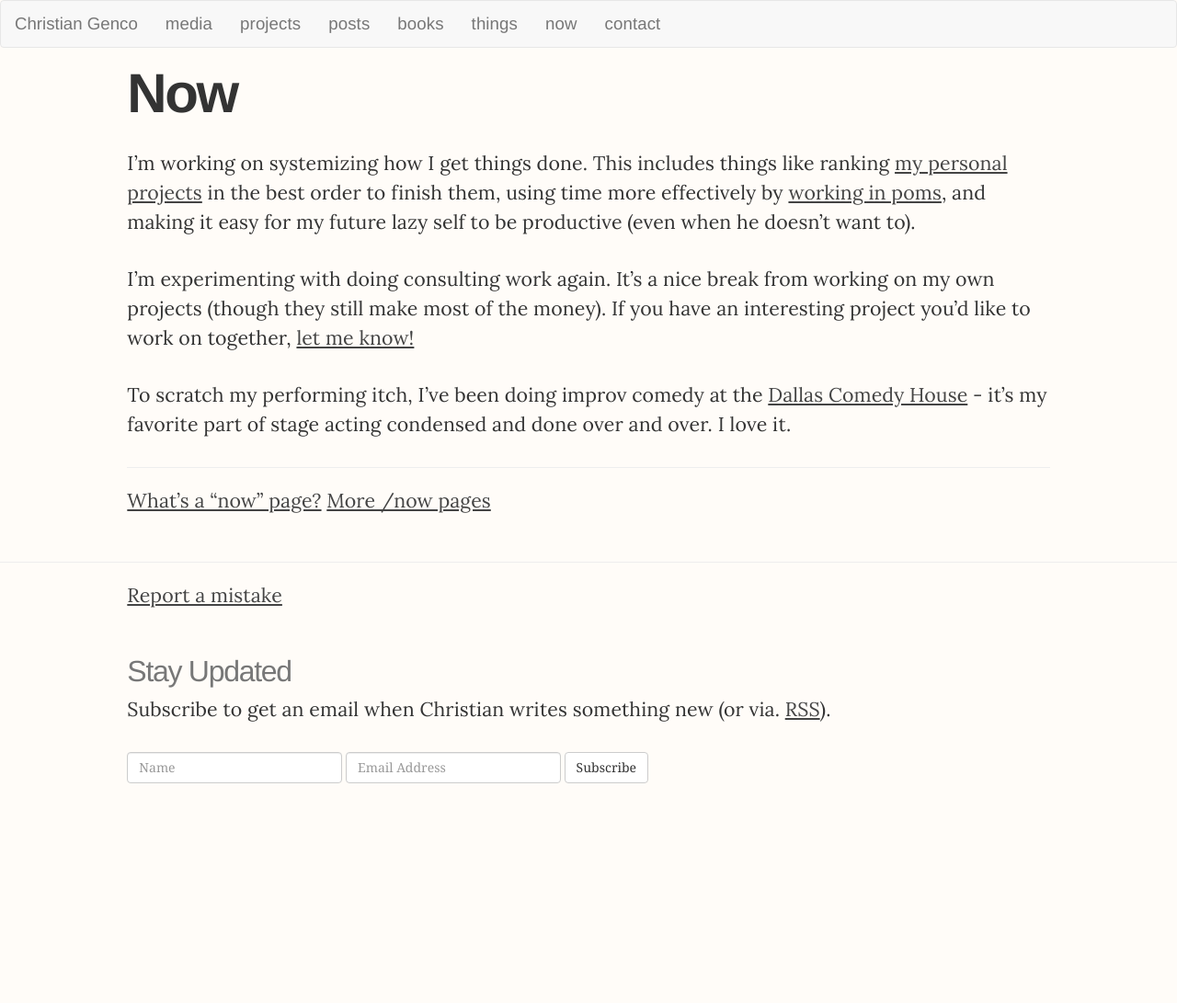
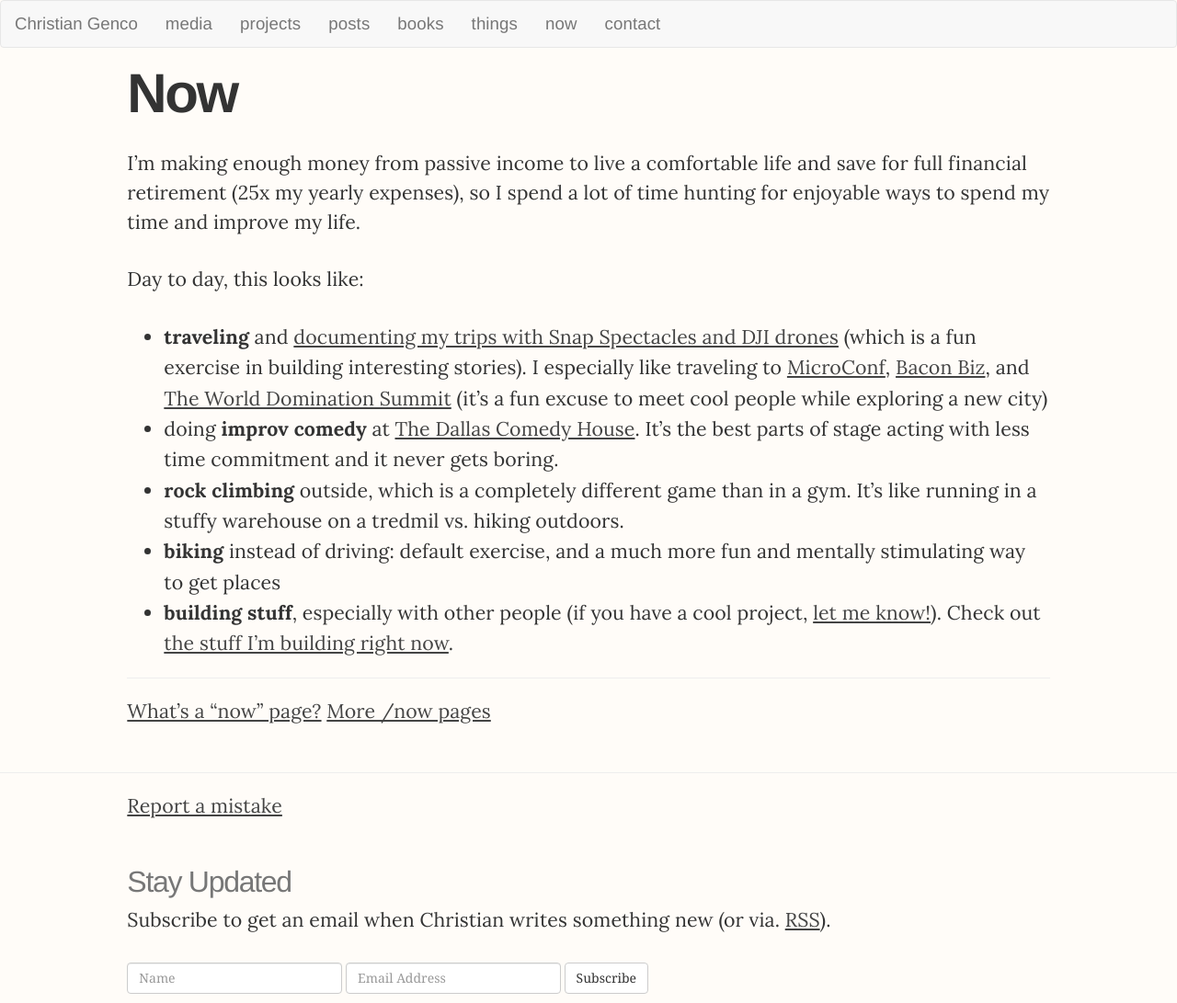
Before and after one commit to christiangenco/christiangenco.github.io, a Jekyll site: the page built from now.md, in a window 1280 px wide. Shown: the whole page at 92% size. Built offline with Jekyll 4.4.1, drawn with Linux system fonts in a browser that asks for light colours; nearby versions of some CDN libraries; before the commit the page ends 900 px from its top, so only the background shows below that.

Commit message:
update now

```diff
--- a/now.md
+++ b/now.md
@@ -7,11 +7,15 @@ layout: page
 type: page
 ---
 
-I'm working on systemizing how I get things done. This includes things like ranking [my personal projects](/projects) in the best order to finish them, using time more effectively by [working in poms](http://cirillocompany.de/pages/pomodoro-technique/), and making it easy for my future lazy self to be productive (even when he doesn't want to).
+I'm making enough money from passive income to live a comfortable life and save for full financial retirement (25x my yearly expenses), so I spend a lot of time hunting for enjoyable ways to spend my time and improve my life.
 
-I'm experimenting with doing consulting work again. It's a nice break from working on my own projects (though they still make most of the money). If you have an interesting project you'd like to work on together, [let me know!](/contact)
+Day to day, this looks like:
 
-To scratch my performing itch, I've been doing improv comedy at the [Dallas Comedy House](http://dallascomedyhouse.com/) - it's my favorite part of stage acting condensed and done over and over. I love it.
+* **traveling** and [documenting my trips with Snap Spectacles and DJI drones](https://youtu.be/uRk64UlQtA8?list=PLNev7VcPIItGNy1wRkDd7lsp9UpP1Be8O) (which is a fun exercise in building interesting stories). I especially like traveling to [MicroConf](http://www.microconf.com/), [Bacon Biz](http://baconbiz.com/), and [The World Domination Summit](https://worlddominationsummit.com/) (it's a fun excuse to meet cool people while exploring a new city)
+* doing **improv comedy** at [The Dallas Comedy House](http://dallascomedyhouse.com/). It's the best parts of stage acting with less time commitment and it never gets boring.
+* **rock climbing** outside, which is a completely different game than in a gym. It's like running in a stuffy warehouse on a tredmil vs. hiking outdoors.
+* **biking** instead of driving: default exercise, and a much more fun and mentally stimulating way to get places
+* **building stuff**, especially with other people (if you have a cool project, [let me know!](/contact)). Check out [the stuff I'm building right now](/projects).
 
 ---
 
```
